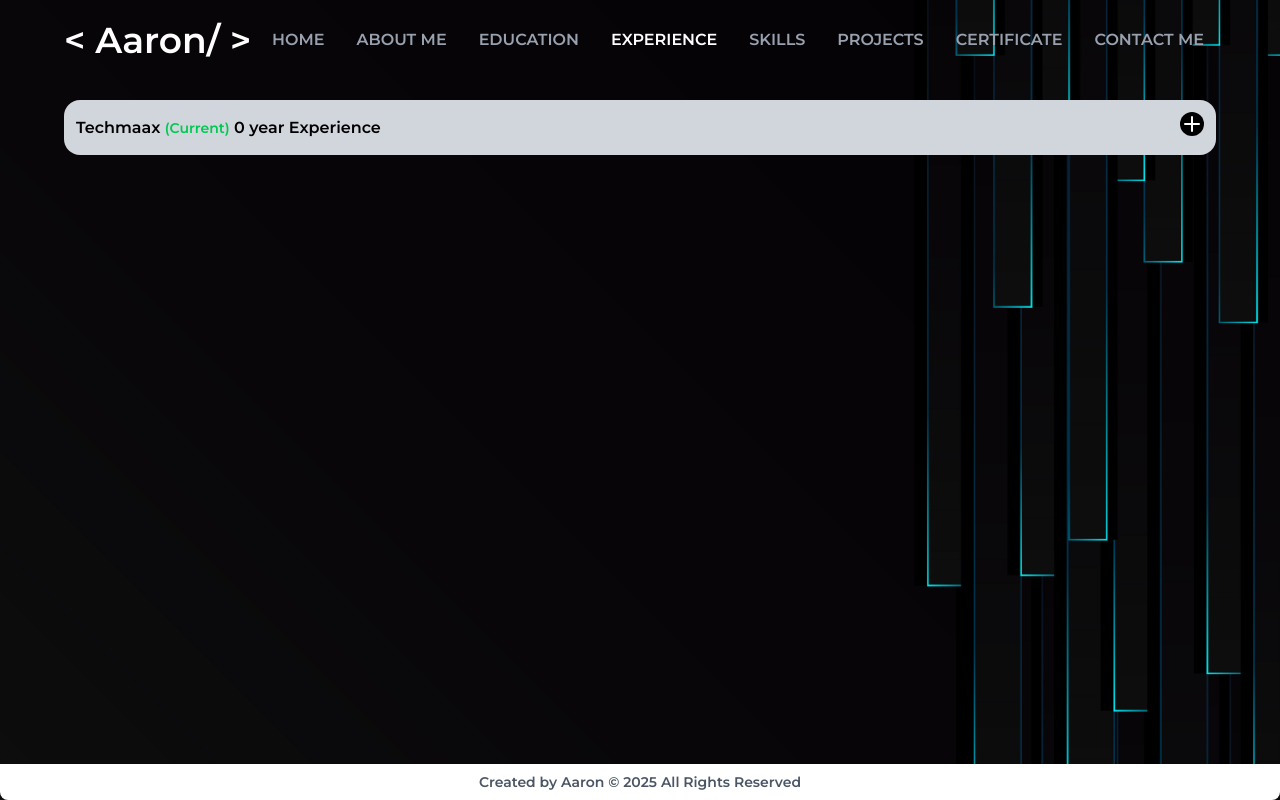
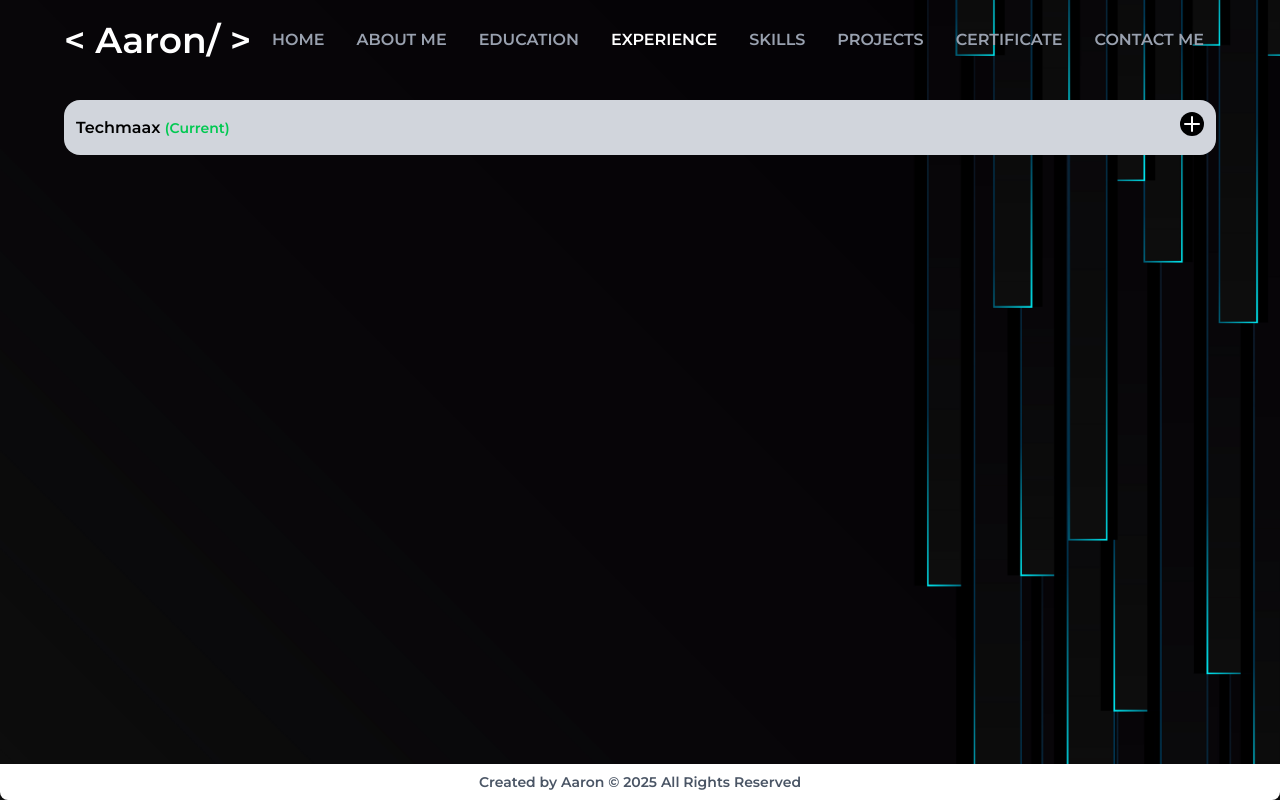
Before and after one commit to Aaron2578/Portfolio, a React (Vite) app: page /experience in a window 1280 px wide. Built offline with nearby package versions, Linux system fonts and the light colour scheme; the HTML template or start-up script is replaced by a standard one; a web font is replaced by a local one.

Commit message:
Remove year experience calculation from UI
Removed experience year calculation from display.

```diff
--- a/src/pages/Experience.tsx
+++ b/src/pages/Experience.tsx
@@ -34,7 +34,8 @@ const date = new Date().getFullYear()
           key={i.id}
         >
           <div className="flex justify-between items-center">
-            <div>{i.company} <span className="text-green-500 text-sm">({i.status})</span> {date  - i.from_year} year Experience</div>
+            <div>{i.company} <span className="text-green-500 text-sm">({i.status})</span> </div>
+            {/* {date  - i.from_year} year Experience */}
             <div>
               <button
                 className="bg-black text-white rounded-full"
```
